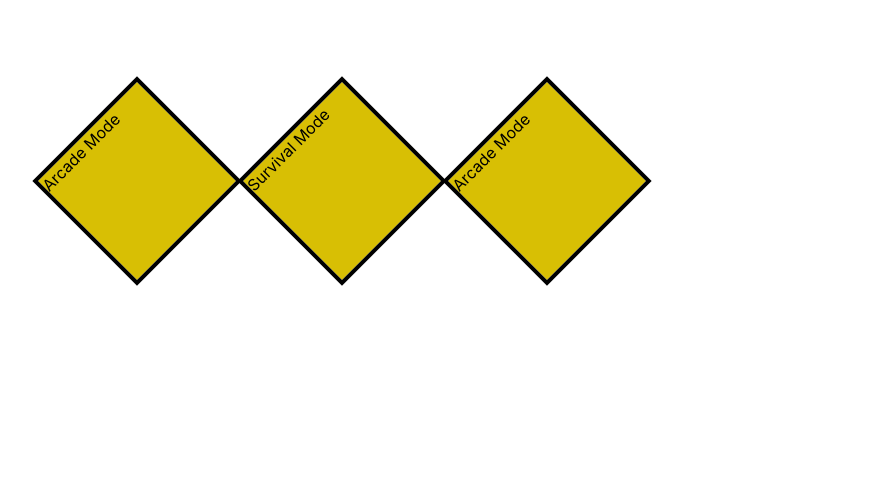
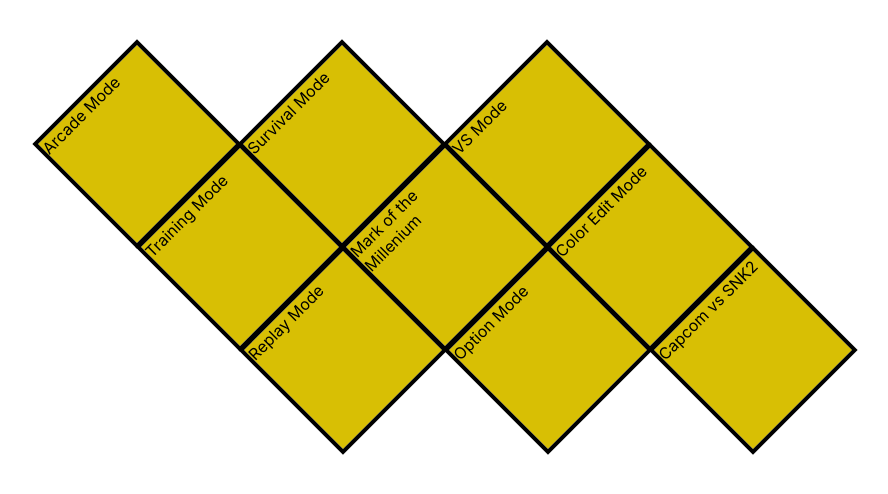
Before and after one commit to soundgear12/snk-menu, a React (Create React App) app: page / in a window 1280 px wide. Shown: the top 494 px of the page, without its empty margins (3-891 px from the left). Built offline with nearby package versions, Linux system fonts and the light colour scheme.

Commit message:
menu cell template completed

```diff
--- a/src/App.css
+++ b/src/App.css
@@ -2,15 +2,30 @@
   text-align: center;
 }
 
-.menu {
+.row-1 {
   margin-top: 140px;
   display: grid;
   column-count: 3;
   grid-template-columns: 200px 200px 200px;
   column-gap: 5px;
+  margin-bottom: 0px;
 
+}
 
+.row-2 {
+  margin-left: 103px;
+  display: grid;
+  column-count: 3;
+  grid-template-columns: 200px 200px 200px;
+  column-gap: 5px;
+}
 
+.row-3 {
+  margin-left: 206px;
+  display: grid;
+  column-count: 3;
+  grid-template-columns: 200px 200px 200px;
+  column-gap: 5px;
 }
 
 .cell {
@@ -21,6 +36,8 @@
    outline-style: solid;
    outline-color: black;
    outline-width: 4px;
+   margin-top: -37px;
+
 
 
    /* Rotate */
--- a/src/App.js
+++ b/src/App.js
@@ -3,21 +3,53 @@
 
 function App() {
   return (
-    <div className="menu">
-      <div className='cell'>
-        Arcade Mode
+    <div>
+      <div className="row-1">
+        <div className='cell'>
+          Arcade Mode
+        </div>
+
+        <div className='cell'>
+          Survival Mode
+        </div>
+
+        <div className='cell'>
+          VS Mode
+        </div>
+
       </div>
 
-      <div className='cell'>
-        Survival Mode
+      <div className="row-2">
+        <div className='cell'>
+          Training Mode
+        </div>
+
+        <div className='cell'>
+          Mark of the Millenium
+        </div>
+
+        <div className='cell'>
+          Color Edit Mode
+        </div>
       </div>
 
-      <div className='cell'>
-        Arcade Mode
+      <div className="row-3">
+        <div className='cell'>
+          Replay Mode
+        </div>
+
+        <div className='cell'>
+          Option Mode
+        </div>
+
+        <div className='cell'>
+          Capcom vs SNK2
+        </div>
       </div>
+    </div>
 
 
-    </div>
+
   );
 }
 
```
